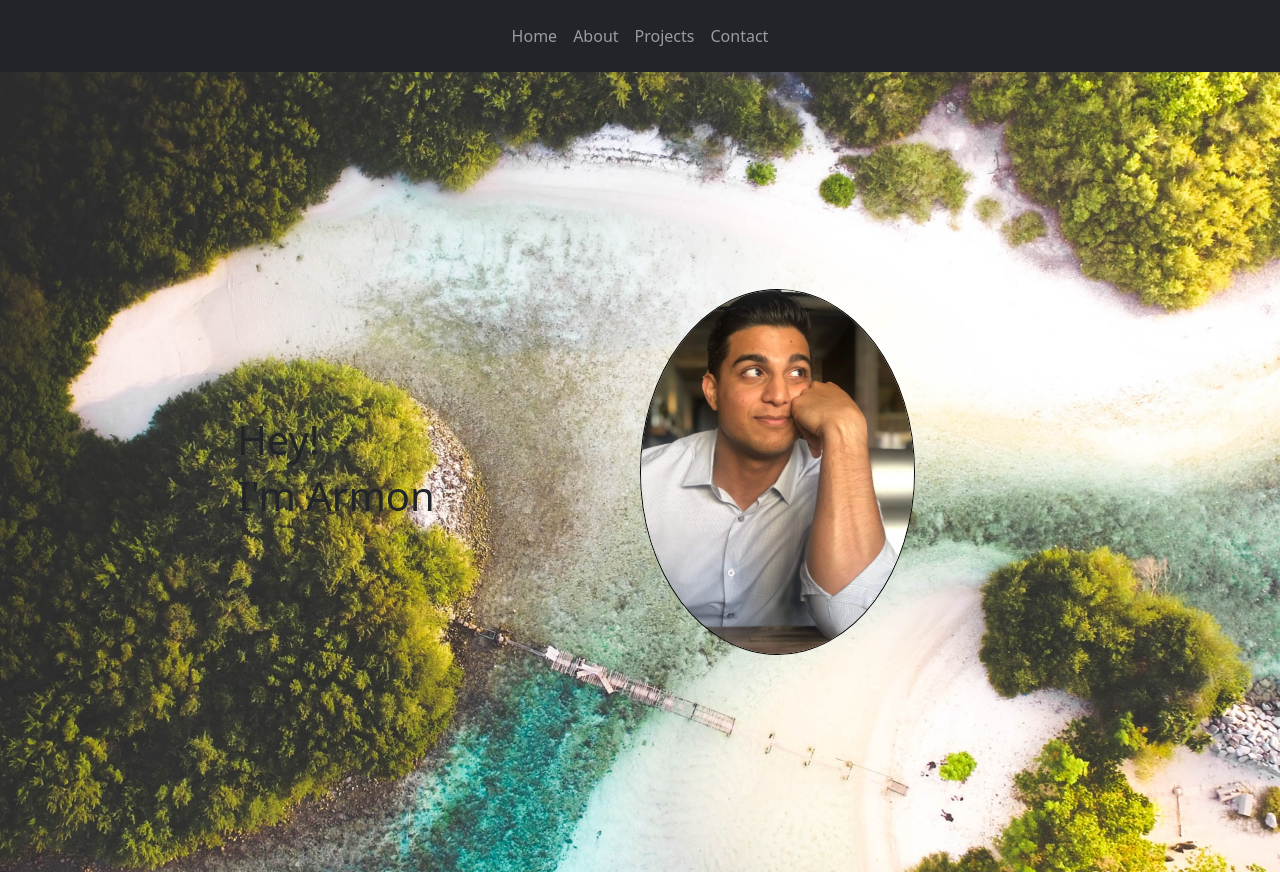
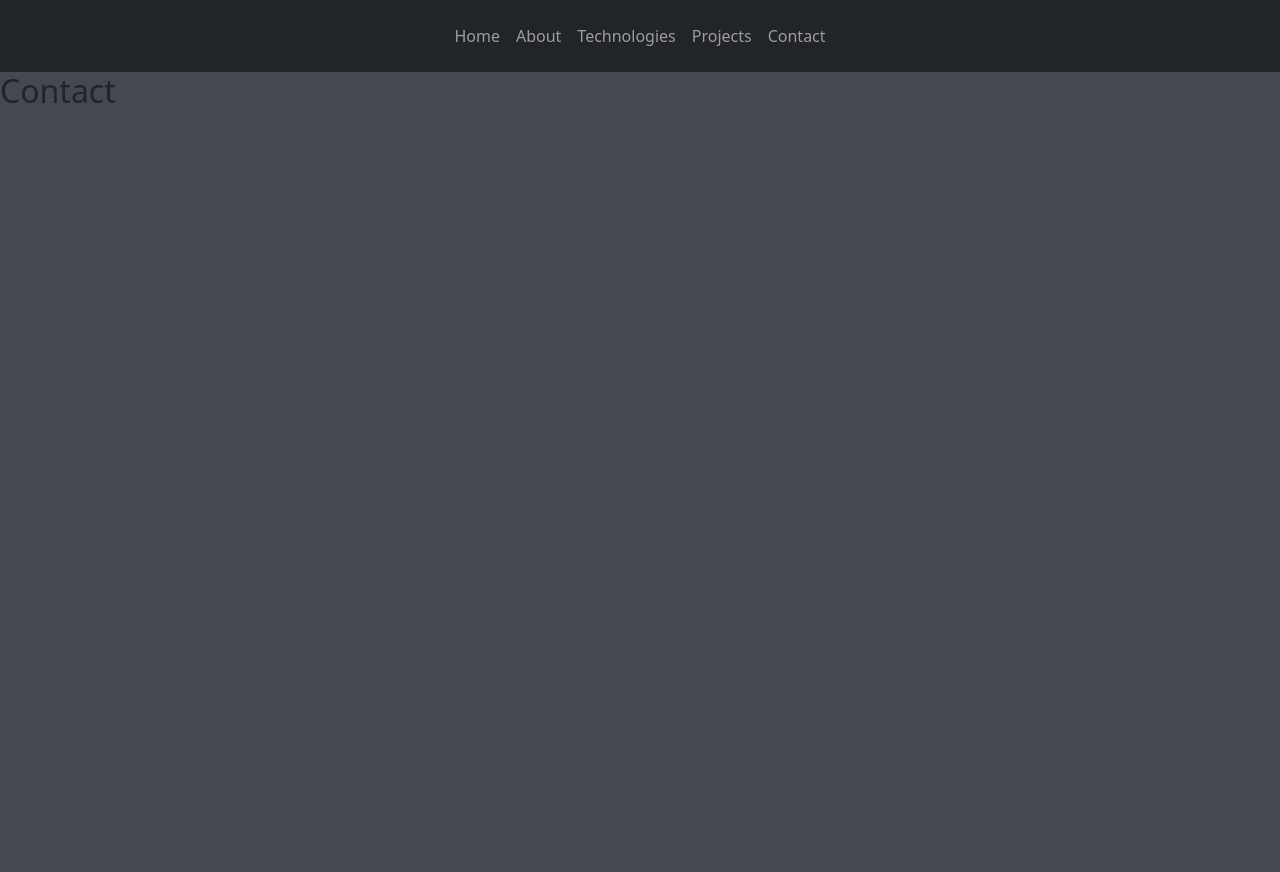
Before and after one commit to abstrack5/Portfolio-v2.0, a React (Create React App) app: page /contact in a window 1280 px wide. After the commit the page ends 800 px from the top, so only its background shows below. Built offline with nearby package versions, Linux system fonts and the light colour scheme.

Commit message:
touched up homepage, working on nav bar, linked to different pages, need to make it not render/refresh

```diff
--- a/package.json
+++ b/package.json
@@ -10,6 +10,7 @@
     "react": "^18.2.0",
     "react-bootstrap": "^2.4.0",
     "react-dom": "^18.2.0",
+    "react-router-dom": "^6.3.0",
     "react-scripts": "5.0.1",
     "web-vitals": "^2.1.4"
   },
--- a/src/App.js
+++ b/src/App.js
@@ -1,18 +1,25 @@
-import React from 'react';
+import React from "react";
 import "./App.css";
+import { BrowserRouter, Routes, Route } from "react-router-dom";
 import NavigationBar from "./components/Navbar/navbar";
 import Homepage from "./components/Home/home";
+import About from "./components/About/about";
+import Technologies from "./components/Technologies/technology";
+import Projects from "./components/Projects/project";
+import Contact from "./components/Contact/contact";
 
 function App() {
   return (
-    <div className=''>
-      <div>
-        <NavigationBar />
-      </div>
-      <div>
-        <Homepage />
-      </div>
-    </div>
+    <BrowserRouter>
+      <NavigationBar />
+      <Routes>
+        <Route path='/' element={<Homepage />} />
+        <Route path='about' element={<About />} />
+        <Route path='technologies' element={<Technologies />} />
+        <Route path='projects' element={<Projects />} />
+        <Route path='contact' element={<Contact />} />
+      </Routes>
+    </BrowserRouter>
   );
 }
 
--- /dev/null
+++ b/src/components/About/about.js
@@ -0,0 +1,9 @@
+const About = () => {
+    return (
+      <section className='section'>
+        <h2>About Me</h2>
+        <p>Lorem Ipsum is simply dummy text of the printing and typesetting industry. Lorem Ipsum has been the industry's standard dummy text ever since the 1500s, when an unknown printer took a galley of type and scrambled it to make a type specimen book. It has survived not only five centuries, but also the leap into electronic typesetting, remaining essentially unchanged. It was popularised in the 1960s with the release of Letraset sheets containing Lorem Ipsum passages, and more recently with desktop publishing software like Aldus PageMaker including versions of Lorem Ipsum.</p>
+      </section>
+    );
+  };
+  export default About;
--- /dev/null
+++ b/src/components/Contact/contact.js
@@ -0,0 +1,8 @@
+const Contact = () => {
+    return (
+      <section className='section'>
+        <h2>Contact</h2>
+      </section>
+    );
+  };
+  export default Contact;
--- a/src/components/Home/home.css
+++ b/src/components/Home/home.css
@@ -2,28 +2,30 @@
     display: flex;
     justify-content: space-evenly;
     align-items: center;
-    padding: 10rem;
-    padding-left: 2rem;
     background-color:#fff;
+}
 
+.welcomeMsg {
+  font-size: 6vw;
+  color: rgb(255, 255, 255);
+  -webkit-text-stroke: 2.5px #000000;
 }
 
 .profile-img {
-    background-color:#fff;
-    border:1px solid black;
-    /* width: 250px; */
+    border:2px solid black;
+    width: 25%;
     border-radius:50%;
-    -moz-border-radius:50%;
-    -webkit-border-radius:50%;
+    /* -moz-border-radius:50%; */
+    /* -webkit-border-radius:50%; */
 
 }
 
 .background {
   background-image: url(../../images/background.jpg);
-  background-position: center;
+  /* background-position: center; */
   background-repeat: no-repeat;
   background-size: cover;
-  background-attachment:fixed;
-  width: 100%;
-  height: 800px;
+  /* background-attachment:fixed; */
+  width: 100vw;
+  height: 94.6vh;
 }
--- a/src/components/Home/home.js
+++ b/src/components/Home/home.js
@@ -7,12 +7,10 @@ function Homepage() {
   return (
     <div className="home-container background">
       <div>
-        <h1>Hey!</h1>
-        <h1>I'm Armon</h1>
+        <p className="welcomeMsg">Hey!</p>
+        <p className="welcomeMsg">I'm Armon</p>
       </div>
-      <div>
-          <img src={profilePic} alt="profile picture" width='275px' className="profile-img"/>
-      </div>
+          <img src={profilePic} alt="profile" className="profile-img"/>
     </div>
   );
 }
--- a/src/components/Navbar/navbar.js
+++ b/src/components/Navbar/navbar.js
@@ -9,10 +9,11 @@ function NavigationBar() {
       <Navbar bg="dark" variant="dark" className="py-3">
         <Container className="justify-content-center ">
           <Nav className="">
-            <Nav.Link href="#home">Home</Nav.Link>
-            <Nav.Link href="#about">About</Nav.Link>
-            <Nav.Link href="#projects">Projects</Nav.Link>
-            <Nav.Link href="#contact">Contact</Nav.Link>
+            <Nav.Link href="/">Home</Nav.Link>
+            <Nav.Link href="about">About</Nav.Link>
+            <Nav.Link href="technologies">Technologies</Nav.Link>
+            <Nav.Link href="projects">Projects</Nav.Link>
+            <Nav.Link href="contact">Contact</Nav.Link>
           </Nav>
         </Container>
       </Navbar>
--- /dev/null
+++ b/src/components/Projects/project.js
@@ -0,0 +1,8 @@
+const Project = () => {
+    return (
+      <section className='section'>
+        <h2>Projects</h2>
+      </section>
+    );
+  };
+  export default Project;
--- /dev/null
+++ b/src/components/Technologies/technology.js
@@ -0,0 +1,8 @@
+const Technologies = () => {
+    return (
+      <section className=' '>
+        <h2>Technologies</h2>
+      </section>
+    );
+  };
+  export default Technologies;
```
Also changed, not shown: 1 other file (tests, documents, lock files or other folders).
